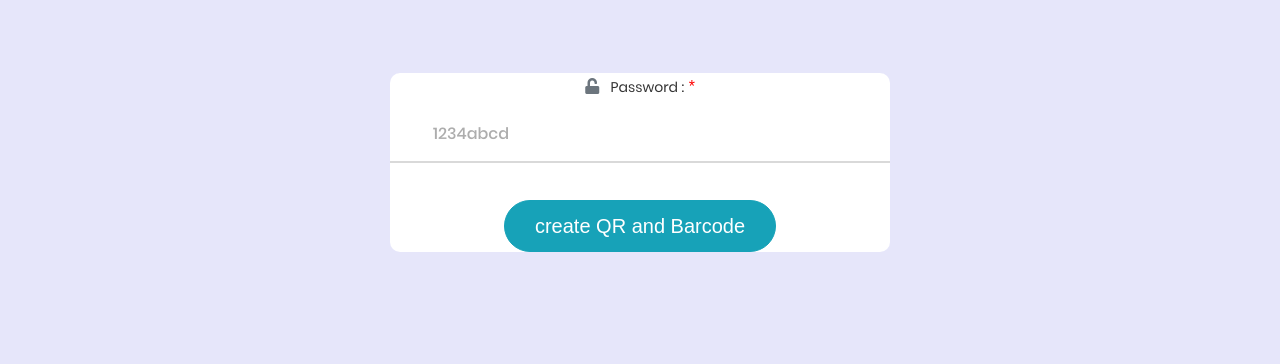
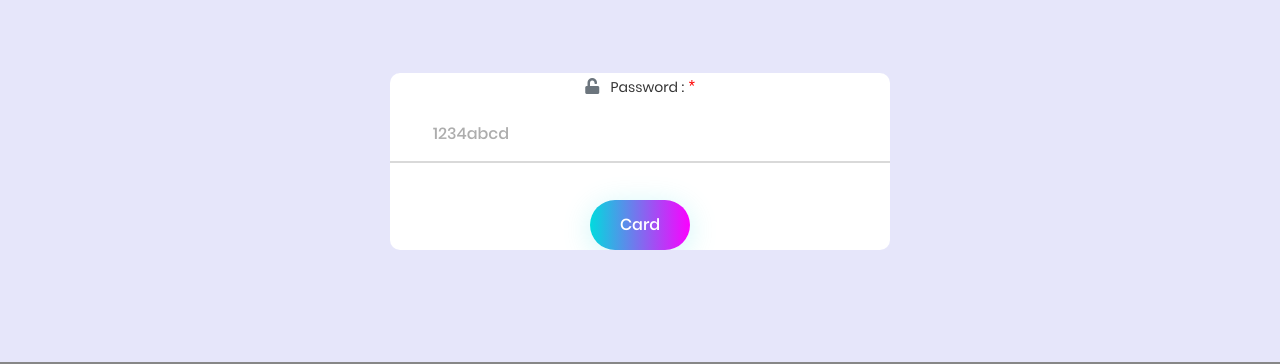
Before and after one commit to bestnacufzxzx/HCI, a CodeIgniter app: page /database/index.php/onlineshopping/index in a window 1280 px wide. Shown: the part 668-1032 px from the top of the page. Run offline with CodeIgniter, Linux system fonts and the light colour scheme; some libraries are stand-ins or nearby versions; some web fonts are replaced.

Commit message:
edit card

```diff
--- a/application/controllers/Onlineshopping.php
+++ b/application/controllers/Onlineshopping.php
@@ -6,7 +6,7 @@ class Onlineshopping extends CI_Controller {
 
 	public function index()
 	{
-		$this->load->view('template/headerlogin');
+		$this->load->view('template/buttonbarcode');
 		$this->load->view('template/header');
 		$this->load->view('template/menu');
 		$this->load->view('home_menu/onlineshopping/onlineshopping');
--- a/application/views/home_menu/onlineshopping/onlineshopping.php
+++ b/application/views/home_menu/onlineshopping/onlineshopping.php
@@ -25,7 +25,12 @@
                   <label class="label-input100">Password :</label><span class="error"></span><font color="red"> * </font>
                   <input  class="input100" type="password" id="password" name="password"  placeholder="1234abcd">
                 </div><br>
-                <button onclick="checklogin()" type="button" class="btn btn-info btn-lg" data-toggle="modal" data-target="#myModal">create QR and Barcode</button>
+                <div class="container-login100-form-btn-bar">
+                  <div class="wrap-login100-form-btn-bar">
+                    <div class="login100-form-bgbtn-bar"></div>
+                    <button type="button" class="login100-form-btn-bar" data-toggle="modal" data-target="#myModal">Card</button>
+                  </div>
+                </div>
                 </form>
               </div>
             </div>
@@ -41,7 +46,7 @@
                     <div class="modal-header">
                     </div>
                     <div class="modal-body">
-                      <p>Your card</p>
+                      <p>Show Card</p>
                       <img src="public/img//fp_card.png" alt="Image" class="img-fluid rounded img-shadow">
                     <br> <br> <br>
                       <!-- <div class="card">
```
